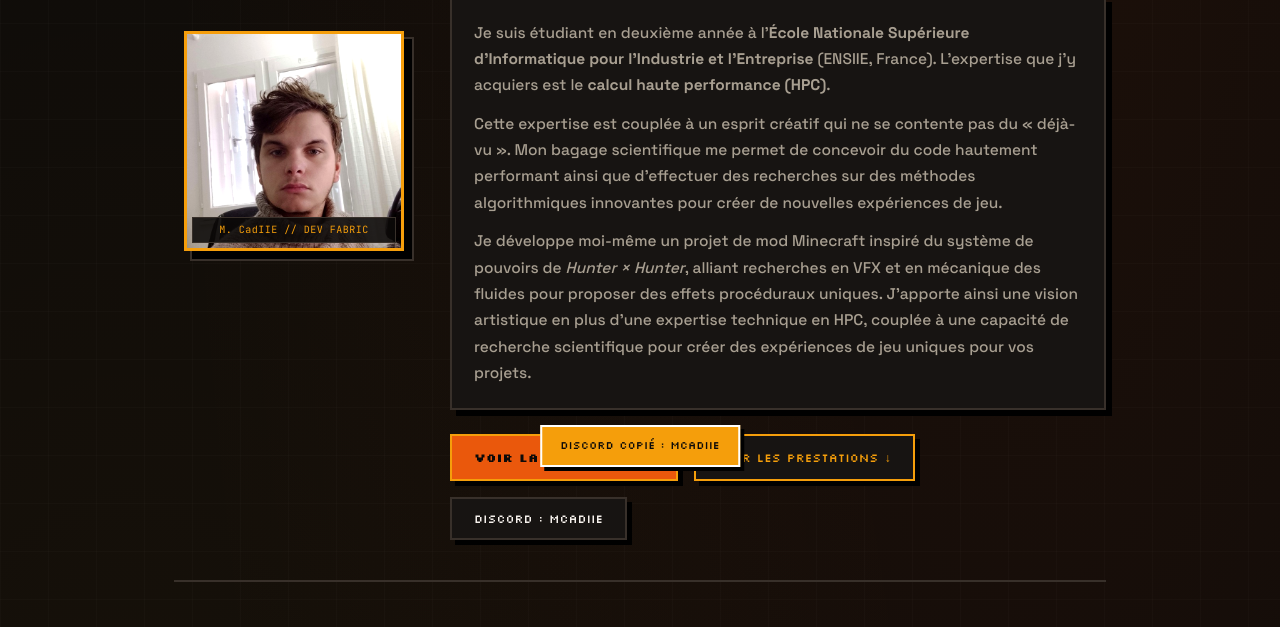
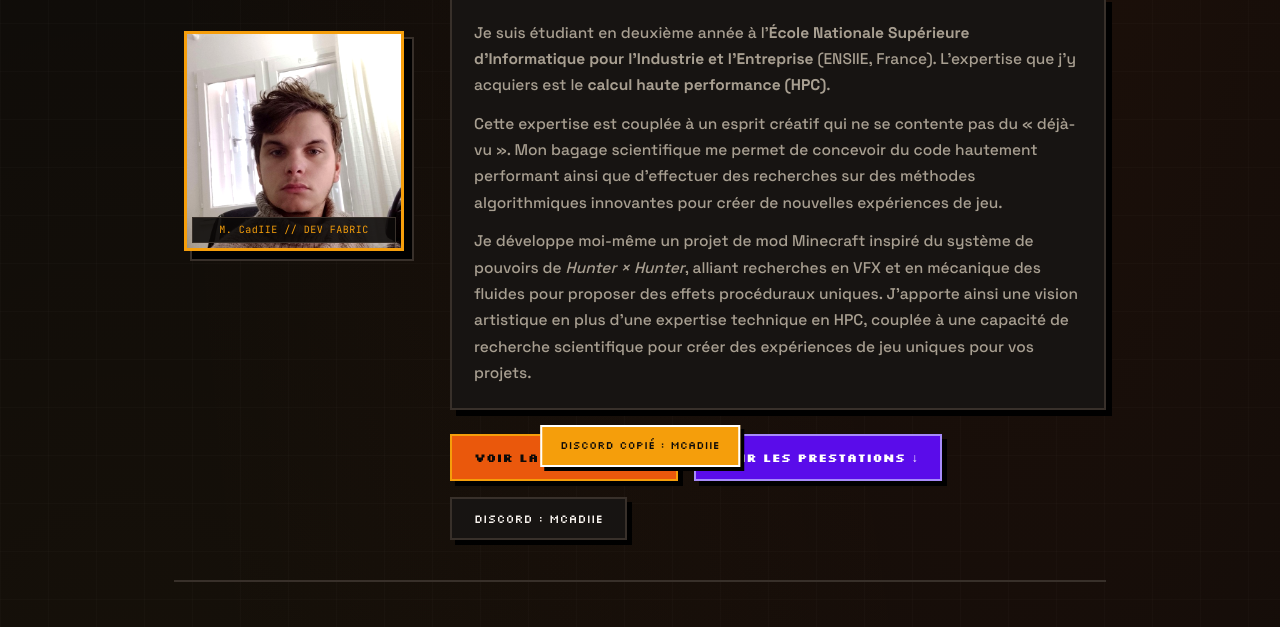
Before and after one commit to MrGblizz/Portfolio, a plain HTML site: page index.html in a window 1280 px wide. Shown: the part 409-1036 px from the top of the page. Drawn offline with Linux system fonts and the light colour scheme.

Commit message:
style: fixer le CTA prestations en violet

```diff
--- a/index.html
+++ b/index.html
@@ -303,8 +303,16 @@
     }
 
     .btn-voxel-services {
-      border-color: var(--amber);
-      color: var(--amber);
+      background: #5A0CEA;
+      border-color: #A78BFA;
+      color: #fff;
+      font-weight: 700;
+    }
+
+    .btn-voxel-services:hover {
+      background: #5A0CEA;
+      border-color: #A78BFA;
+      color: #fff;
     }
 
     /* Section Vitrine Démo Vidéo */
```
